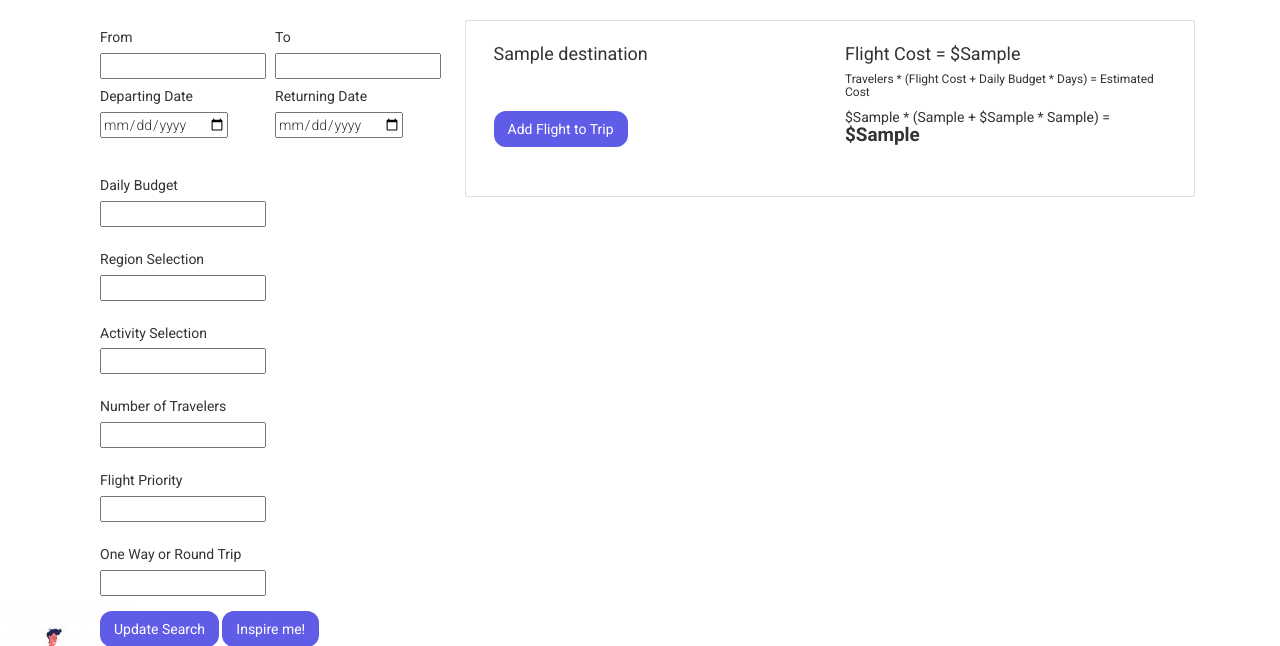
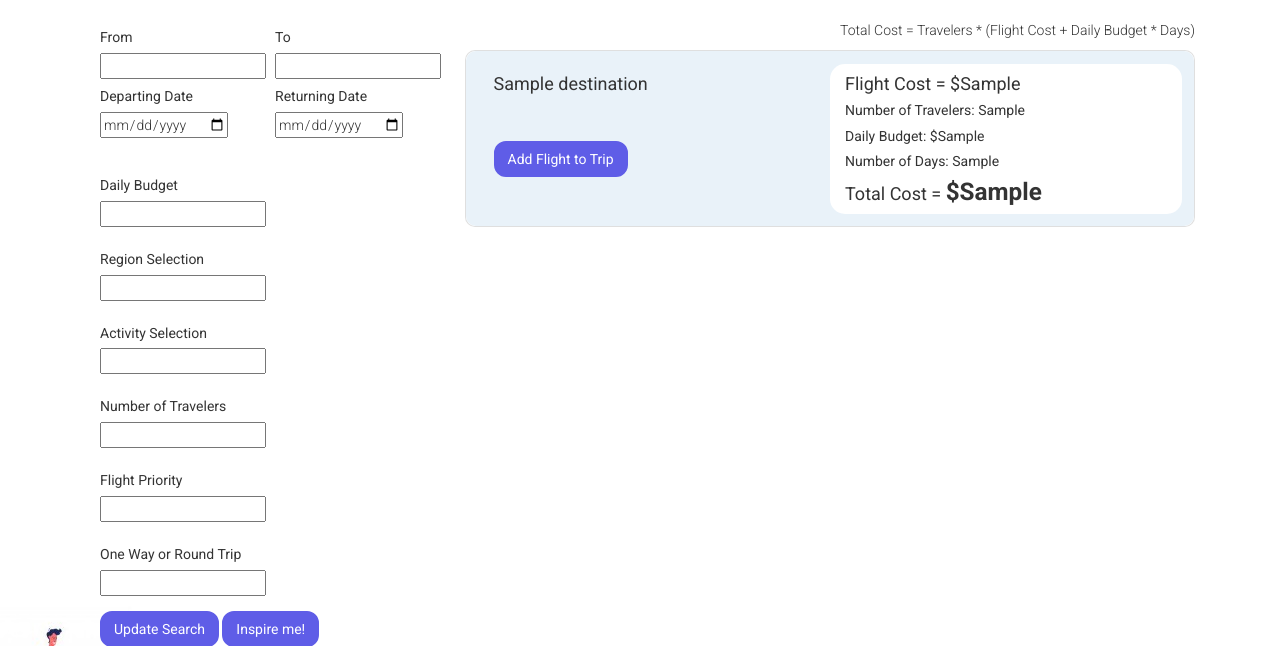
Before and after one commit to Cheep-Trips/CheepTrips, a Django app: template src/trips/templates/trips/view_flight.html in a window 1280 px wide. Shown: the part 85-731 px from the top of the page. Run offline with Django 3.2, Linux system fonts and the light colour scheme; data comes from the database, SQL or seed files in the repository; both versions use the stored data as it was after the commit; tables that the repository leaves empty hold one stand-in row (values such as "Sample post"); the template is opened without the code that fills it: values that come from a table or form of the project are taken from there, most other values are stand-ins (such as "Sample title", 1, 10 or a date in 2020); form fields are guessed from the names that the template uses; some libraries are stand-ins or nearby versions.

Commit message:
added colors

```diff
--- a/src/trips/templates/trips/view_flight.html
+++ b/src/trips/templates/trips/view_flight.html
@@ -10,6 +10,17 @@
         background-attachment:fixed !important;
     }
     .bigger { font-size:135%; }
+    .bg-custom {
+        background-color: #e9f2f9;
+        border-radius: 10px;
+    }
+    .bg-other {
+        background-color: #FFFFFF;
+        border-radius: 15px;
+    }
+    .padding {
+        margin-bottom: 0 !important;
+    }
 
 </style>
 <section class="container">
@@ -90,9 +101,10 @@
         <div class="col-md-8">
             <!-- Individual Cards -->
             <div>
+                <p class="text-right">Total Cost = Travelers * (Flight Cost + Daily Budget * Days)</p>
                 {% for carrier, cost in destinations.items %}
-                <div class="card mb-3">
-                    <div class="card-body">
+                <div class="card mb-3" style="border-radius: 10px;">
+                    <div class="card-body bg-custom">
                         <form method='POST' action="{% url 'trips:add_flight' %}" class="form">
                             {% csrf_token %}
                             <div class="col-md-6">
@@ -100,10 +112,12 @@
                                 <br></br>
                                 <input type='submit' class="btn btn-medium btn-primary btn-rounded" name="set_destination" value="Add Flight to Trip">
                             </div>
-                            <div class="col-md-6">
+                            <div class="col-md-6 bg-other padding">
                                 <h4 class="card-title">Flight Cost = ${{cost.0}} </h4>
-                                <h6 class="card-title">Travelers * (Flight Cost + Daily Budget * Days) = Estimated Cost</h6>
-                                <h5 class="card-title">${{cost.4}} * ({{cost.0}} + ${{cost.2}} * {{cost.3}}) =  <span class='bigger'><strong>${{cost.5}}</strong></span> </h5>
+                                <h5 class="card-title">Number of Travelers: {{cost.4}}</h5>
+                                <h5 class="card-title">Daily Budget: ${{cost.2}}</h5>
+                                <h5 class="card-title">Number of Days: {{cost.3}}</h5>
+                                <h4 class="card-title">Total Cost =  <span class='bigger'><strong>${{cost.5}}</strong></span> </h4>
                             </div>
 
                                 <input type='hidden' name='carrier' value='{{carrier}}'>
```
Also changed, not shown: src/trips/templates/trips/destination.html (+15 -4 lines), src/db.sqlite3.
